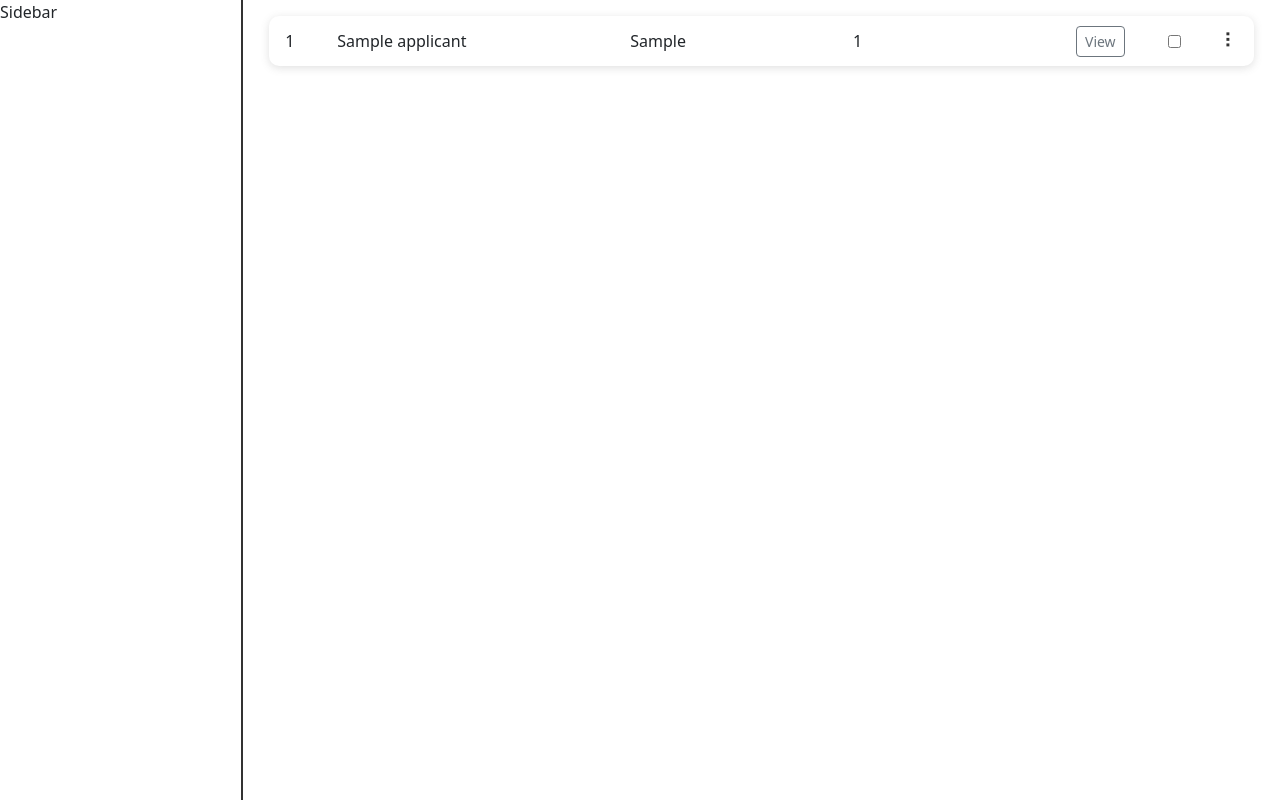
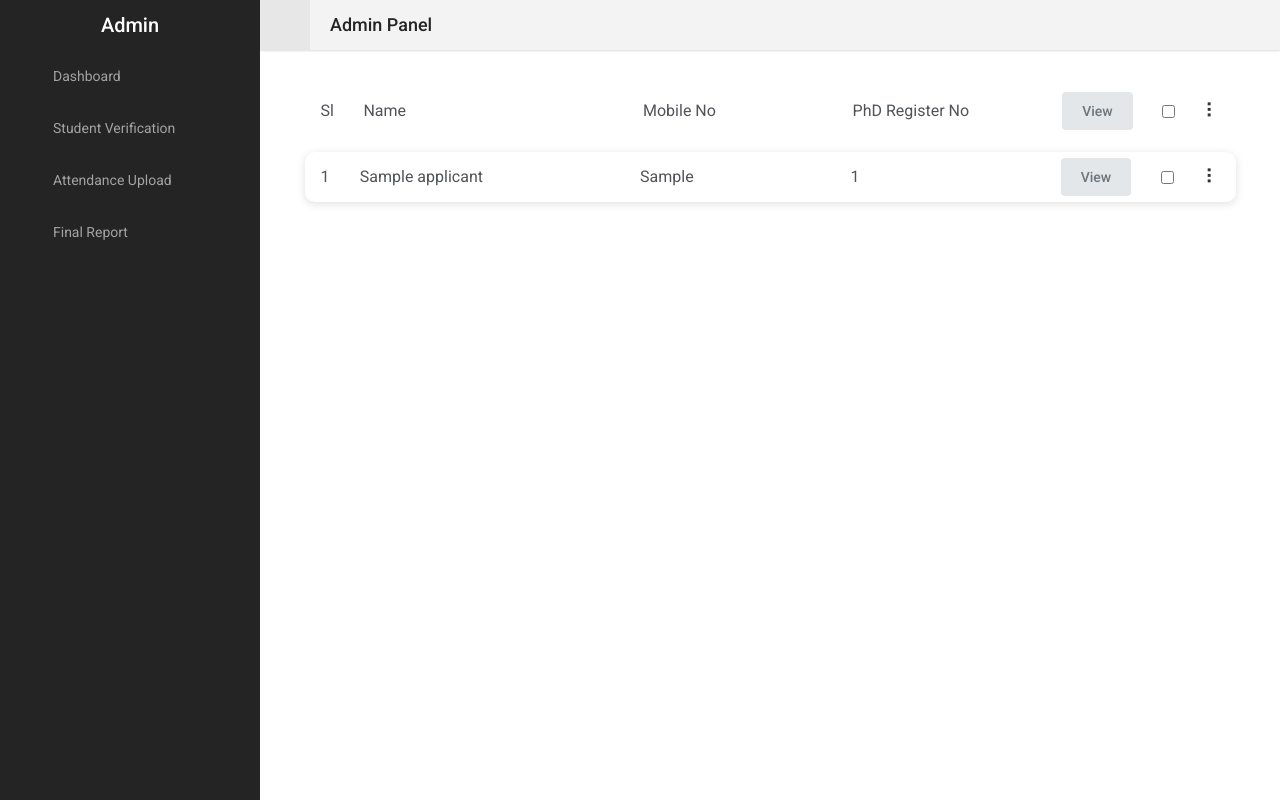
Before and after one commit to sharunrajeev/studentManagementSystem, a Django app: page /owner/approve in a window 1280 px wide. Run offline with Django 4.2, Linux system fonts and the light colour scheme; tables that the repository leaves empty hold one stand-in row (values such as "Sample post").

Commit message:
updated approve list

```diff
--- a/static/css/individual.css
+++ b/static/css/individual.css
@@ -2,27 +2,20 @@
     display: flex;
 }
 
-.ind-personal {
+.ind-header {
     display: flex;
 }
 
-.ind-personal_fig {
+.ind-header_pic {
     width: 180px;
     height: 200px;
 }
 
-.ind-personal_fig img {
+.ind-header_pic img {
     width: 100%;
     height: 100%;
 }
 
-.ind-academic {
-
-}
-
-.ind-verify {
-
-}
 
 .col-md-6 .row > *{
     width: max-content;
@@ -35,6 +28,10 @@ body {
     height: 100vh !important;
 }
 
-/*.main-menu .content {*/
-/*    height: 100vh !important;*/
-/*}*/
+.color-green {
+    color: green;
+}
+
+.color-red {
+    color: red;
+}
--- a/static/css/owner_approval_list.css
+++ b/static/css/owner_approval_list.css
@@ -8,14 +8,18 @@
     display: flex;
 }
 
-.sidebar-temp {
-    width: 300px;
-    height: 100vh;
-    border-right: 2px solid #333;
+.verify_div {
+    width: 100%;
 }
 
-.verify_div {
-    width: 100%;
+.verify_list-head {
+    width: 95%;
+    height: 50px;
+    margin: 1rem auto;
+    padding: 0 1rem;
+    display: flex;
+    justify-content: space-between;
+    align-items: center;
 }
 
 .verify_list {
@@ -31,16 +35,19 @@
     align-items: center;
 }
 
-.verify_list p{
+.verify_list p,
+.verify_list-head p{
     /*flex-grow: 2;*/
     margin-bottom: 0 !important;
 }
 
-.verify_list .name {
+.verify_list .name,
+.verify_list-head .name{
     min-width: 250px;
 }
 
-.verify_list .num {
+.verify_list .num,
+.verify_list-head .num{
     min-width: 180px;
 }
 
--- a/templates/owner/verify.html
+++ b/templates/owner/verify.html
@@ -1,23 +1,46 @@
-<!DOCTYPE html>
-<html lang="en">
+{% extends 'base.html' %}
+{% load static %}
 
-<head>
-  {% load static %}
-  <title>Page Title</title>
+{% block title %} Approval {% endblock %}
+
+{% block styles %}
   <!-- CSS only -->
   <link href="https://cdn.jsdelivr.net/npm/bootstrap@5.2.0-beta1/dist/css/bootstrap.min.css" rel="stylesheet"
     integrity="sha384-0evHe/X+R7YkIZDRvuzKMRqM+OrBnVFBL6DOitfPri4tjfHxaWutUpFmBp4vmVor" crossorigin="anonymous">
+  <link href="{% static 'css/individual.css' %}" rel="stylesheet">
   <link href="{% static 'css/owner_approval_list.css' %}" rel="stylesheet">
-</head>
+  <link href="{% static 'css/jquery.mCustomScrollbar.min.css' %}" rel="stylesheet">
+<!--  <link href="{% static 'css/materialdesignicons.css' %}" rel="stylesheet">-->
+  <link href="{% static 'css/sidebar.css' %}" rel="stylesheet">
+  <link href="{% static 'css/style-dark.css' %}" rel="stylesheet">
+  <link href="{% static 'css/waves.css' %}" rel="stylesheet">
+  <link href="{% static 'css/navbar.css' %}" rel="stylesheet">
+{% endblock %}
 
-<body>
-<div class="verify-main">
-  <div class="sidebar-temp">
-<p>Sidebar</p>
+{% block body %}
+{% include 'reusable/sidebar.html' %}
+{% include 'reusable/navbar.html' %}
 
-</div>
-<div class="verify_div">
+<div id="wrapper">
+	<div class="main-content">
+      <div class="verify_div">
   <div class="verify_header">
+     <div class="verify_list-head">
+      <span>Sl</span>
+      <p class="name">Name</p>
+      <p class="num">Mobile No</p>
+      <p class="num">PhD Register No</p>
+         <a href="approve/{{ user.id }}"><button type="button" class="btn btn-outline-secondary btn-sm">View</button></a>
+       <input type="checkbox"/>
+      <div class="verify_menu" tabindex="-1">
+        <div class="three_dots"></div>
+        <div class="dropdown">
+          <a href="select/{{ user.id }}" ><div>Approve</div></a>
+          <a href="reject/{{ user.id }}" ><div>Reject</div></a>
+        </div>
+      </div>
+
+    </div>
   </div>
   <div class="verify_lists-parent">
     {% for user in users %}
@@ -42,46 +65,6 @@
   </div>
 </div>
   </div>
-
-
-</body>
-
-</html>
-
-
-<!--<div class="m-5">-->
-<!--    {% for user in users %}-->
-
-<!--    <div class="card mt-5" style="width: 18rem;">-->
-<!--      <div class="card-body">-->
-<!--        <h5 class="card-title"></h5>-->
-<!--        <h6 class="card-subtitle mb-2 text-muted"></h6>-->
-
-<!--        <p class="card-text">Name:{{ user.Name }}</p>-->
-<!--        <p class="card-text">Age:{{ user.Age }}</p>-->
-<!--        <p class="card-text">Gender:{{ user.Gender }}</p>-->
-<!--        <p class="card-text">Address:{{ user.Address }}</p>-->
-<!--        <p class="card-text">Phone:{{ user.Mob }}</p>-->
-<!--        <p class="card-text">Email: {{ user.Email }}</p>-->
-<!--        <p class="card-text">Department:{{ user.Department }}</p>-->
-<!--        <p class="card-text">University:{{ user.University }}</p>-->
-<!--        <p class="card-text">Dob:{{ user.Dob }}</p>-->
-<!--        <p class="card-text">Phd_Reg:{{ user.Phd_Reg }}</p>-->
-<!--        <p class="card-text">Phd_Joining_Date:{{ user.Phd_Joining_Date }}</p>-->
-<!--        <p class="card-text">Research_Topic:{{ user.Research_Topic }}</p>-->
-<!--        <p class="card-text">Research_Guide:{{ user.Research_Guide }}</p>-->
-<!--        <p class="card-text">Guide_Mail:{{ user.Guide_Mail }}</p>-->
-
-<!--        {% if user.Eligibility == True %}-->
-<!--        <a href="# class=" card-link">Selected </a>-->
-<!--        {% elif user.Eligibility == False %}-->
-<!--        <a href="# class=" card-link">Rejected </a>-->
-<!--        {% else %}-->
-<!--        <a href="select/{{ user.id }}" class="card-link">Select</a>-->
-<!--        <a href="reject/{{ user.id }}" class="card-link">Reject</a>-->
-<!--        {% endif %}-->
-<!--      </div>-->
-<!--    </div>-->
-
-<!--    {% endfor %}-->
-<!--  </div>-->
+    </div>
+</div>
+{% endblock %}
--- a/templates/reusable/navbar.html
+++ b/templates/reusable/navbar.html
@@ -1,6 +1,6 @@
 <div class="fixed-navbar">
 	<div class="pull-left">
-		<div id="nav--btn" class="menu-mobile-button glyphicon glyphicon-menu-hamburger js__menu_mobile">this</div>
+		<div id="nav--btn" class="menu-mobile-button glyphicon glyphicon-menu-hamburger js__menu_mobile"></div>
 		<h1 class="page-title">Admin Panel</h1>
 		<!-- /.page-title -->
 	</div>
--- a/templates/reusable/sidebar.html
+++ b/templates/reusable/sidebar.html
@@ -1,6 +1,6 @@
 <div class="main-menu">
 	<header class="header">
-		<a href="index.html" class="logo">Admin</a>
+		<a href="" class="logo">Admin</a>
 		<button type="button" class="button-close fa fa-times js__menu_close"></button>
 	</header>
 	<!-- /.header -->
@@ -12,12 +12,16 @@
 					<a class="waves-effect" href=""><i class="menu-icon mdi mdi-view-dashboard"></i><span>Dashboard</span></a>
 				</li>
 				<li>
-					<a class="waves-effect" href=""><i class="menu-icon mdi mdi-view-dashboard"></i><span>Payment</span></a>
+					<a class="waves-effect" href=""><i class="menu-icon mdi mdi-view-dashboard"></i><span>Student Verification</span></a>
 				</li>
 
 				<li>
-					<a class="waves-effect" href=""><i class="menu-icon mdi mdi-calendar-multiple"></i><span>Marks</span>
+					<a class="waves-effect" href=""><i class="menu-icon mdi mdi-calendar-multiple"></i><span>Attendance Upload</span></a>
 				</li>
+				<li>
+					<a class="waves-effect" href=""><i class="menu-icon mdi mdi-calendar-multiple"></i><span>Final Report</span></a>
+				</li>
+
 
 			</ul>
 			<!-- /.menu js__accordion -->
```
Also changed, not shown: templates/owner/individual.html (+18 -10 lines), static/css/navbar.css (added).
